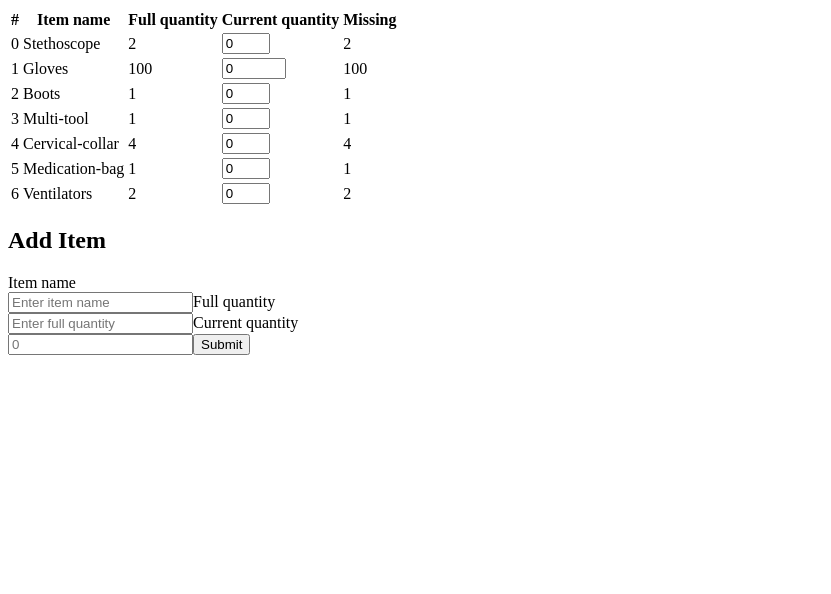
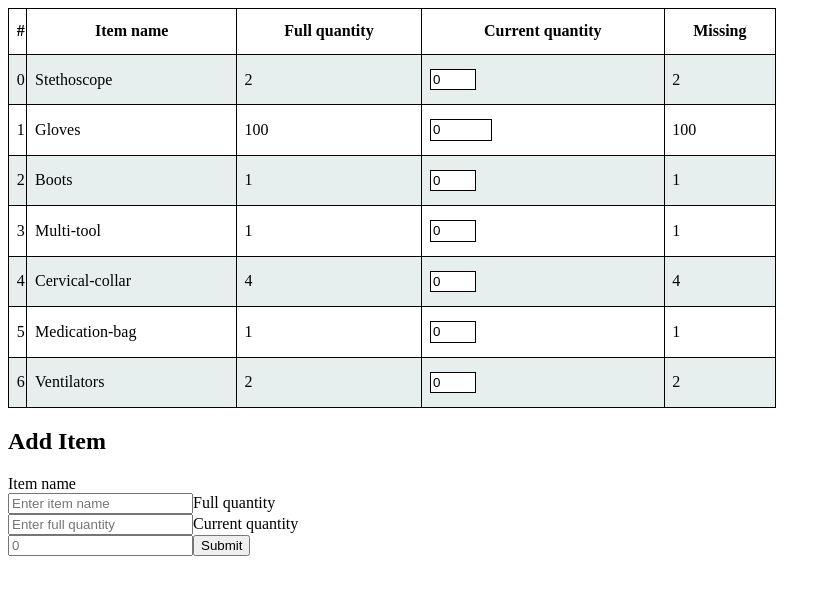
Before and after one commit to EhoodGoren/equipment-check, a React (Create React App) app: page /equipment in a window 1280 px wide. Shown: the top 594 px of the page, without its empty margins (0-831 px from the left). Built offline with nearby package versions, Linux system fonts and the light colour scheme.

Commit message:
Added equipment table styling

```diff
--- /dev/null
+++ b/src/Components/Equipment.css
@@ -0,0 +1,16 @@
+#equipment {
+    border-collapse: collapse;
+    width: 60vw;
+    height: 50vh;
+}
+#equipment * {
+    padding: 1%;
+    white-space: nowrap;
+    border: 1px solid black;
+}
+#equipment .item-row:nth-child(even) td {
+    background-color: #E6EEEE;
+}
+#equipment .item-row:nth-child(odd) td {
+    background-color: white;
+}
--- a/src/Components/Equipment.jsx
+++ b/src/Components/Equipment.jsx
@@ -1,10 +1,11 @@
 import React from "react";
 import { connect } from 'react-redux';
 import ItemRow from './ItemRow';
+import './Equipment.css';
 
 function Equipment({ equipment }) {
     return(
-        <table>
+        <table id='equipment'>
             <tbody>
                 <tr>
                     <th>#</th>
--- a/src/Components/ItemRow.jsx
+++ b/src/Components/ItemRow.jsx
@@ -11,7 +11,7 @@ function ItemRow({ index, name, fullQuantity, currentQuantity, setItem }) {
         setItem(name, permitedValue);
     }
     return (
-        <tr>
+        <tr className='item-row'>
             <td>{index}</td>
             <td>{name}</td>
             <td>{fullQuantity}</td>
```
